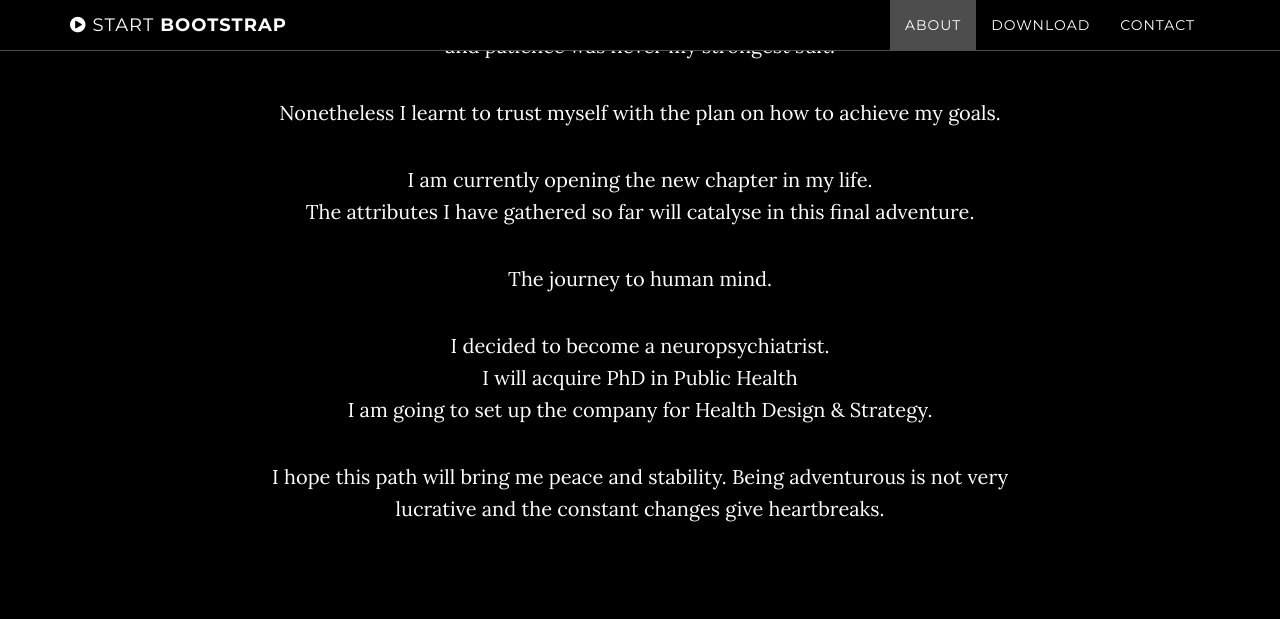
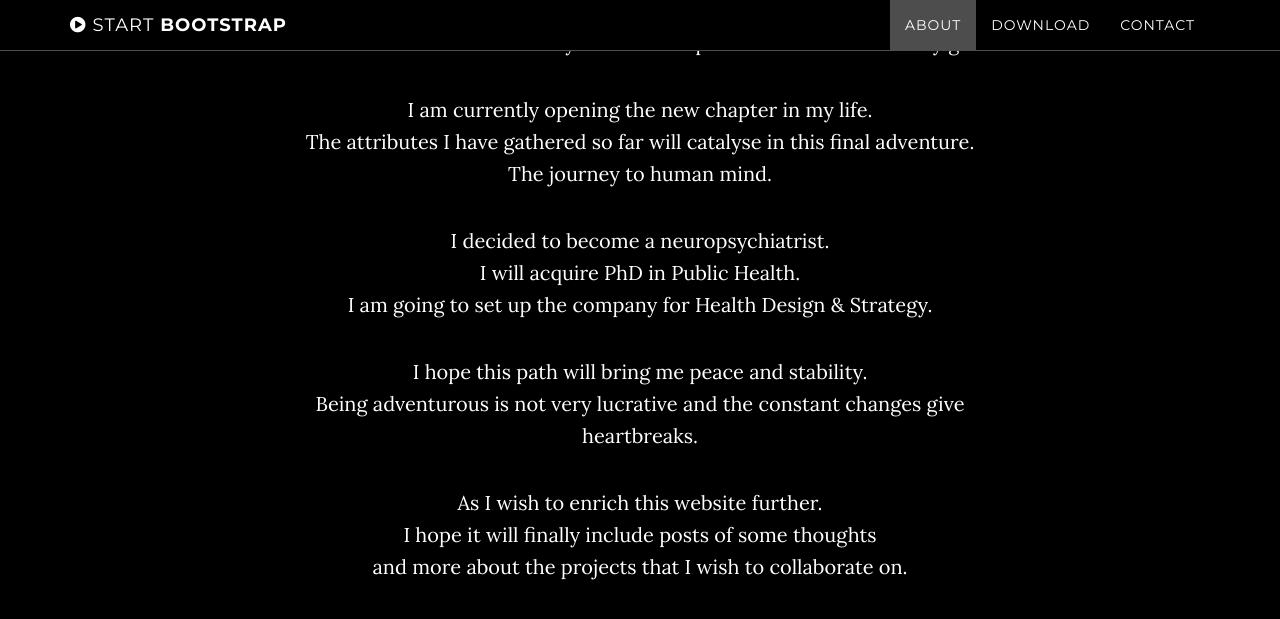
Before and after one commit to kozload/kozload.github.io, a Jekyll site: the page built from index.html, in a window 1280 px wide and 900 px high, scrolled down 1410 px, cut to the strip 0-756 px from the top of the window. Shown: the top 619 px of the strip. Built offline with Jekyll 4.4.1, drawn with Linux system fonts in a browser that asks for light colours.

Commit message:
Update about.html

```diff
--- a/_includes/about.html
+++ b/_includes/about.html
@@ -3,18 +3,13 @@
         <div class="row">
             <div class="col-lg-8 col-lg-offset-2">
                 <h1>About</h1>
-                <p>My name is Adam.</p>
-                <p>I have many interests and some still ask me: ‘what is it you actually want?’</p>
-                <p>But I have my own clock.</p>
-                <p> </p>
+                <p>My name is Adam.<br>I have many interests and some still ask me: ‘what is it you actually want?’<br>But I have my own clock.</p>
                 <p>Indeed, I had some doubts along the way.<br>There were moments I felt lost...<br>and patience was never my strongest suit.</p>
                 <p>Nonetheless I learnt to trust myself with the plan on how to achieve my goals.</p>
-                <p> </p>
-                <p>I am currently opening the new chapter in my life.<br>The attributes I have gathered so far will catalyse in this final adventure.</p>
-                <p>The journey to human mind.</p>
-                <p> </p>
-                <p>I decided to become a neuropsychiatrist.<br>I will acquire PhD in Public Health<br>I am going to set up the company for Health Design & Strategy.</p>
-                <p>I hope this path will bring me peace and stability. Being adventurous is not very lucrative and the constant changes give heartbreaks.</p>
+                <p>I am currently opening the new chapter in my life.<br>The attributes I have gathered so far will catalyse in this final adventure.<br>The journey to human mind.</p>
+                <p>I decided to become a neuropsychiatrist.<br>I will acquire PhD in Public Health.<br>I am going to set up the company for Health Design & Strategy.</p>
+                <p>I hope this path will bring me peace and stability.<br>Being adventurous is not very lucrative and the constant changes give heartbreaks.</p>
+                <p>As I wish to enrich this website further.<br>I hope it will finally include posts of some thoughts<br>and more about the projects that I wish to collaborate on.</p>
 
             </div>
         </div>
```
